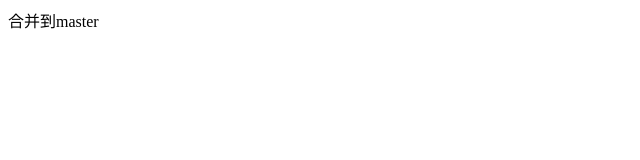
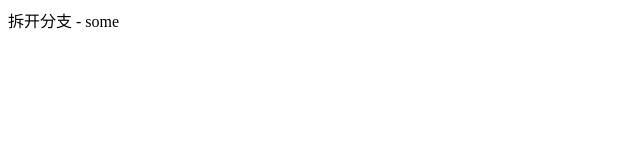
Before and after one commit to cccikov/learnGit, a plain HTML site: page index.html in a window 1280 px wide. Shown: the full height of the page, 0-640 px from the left. Drawn offline with Linux system fonts and the light colour scheme.

Commit message:
分支some

```diff
--- a/index.html
+++ b/index.html
@@ -6,7 +6,7 @@
 </head>
 <body>
 	<div id="wrap">
-		合并到master
+		拆开分支 - some
 	</div>
 </body>
 </html>
```
